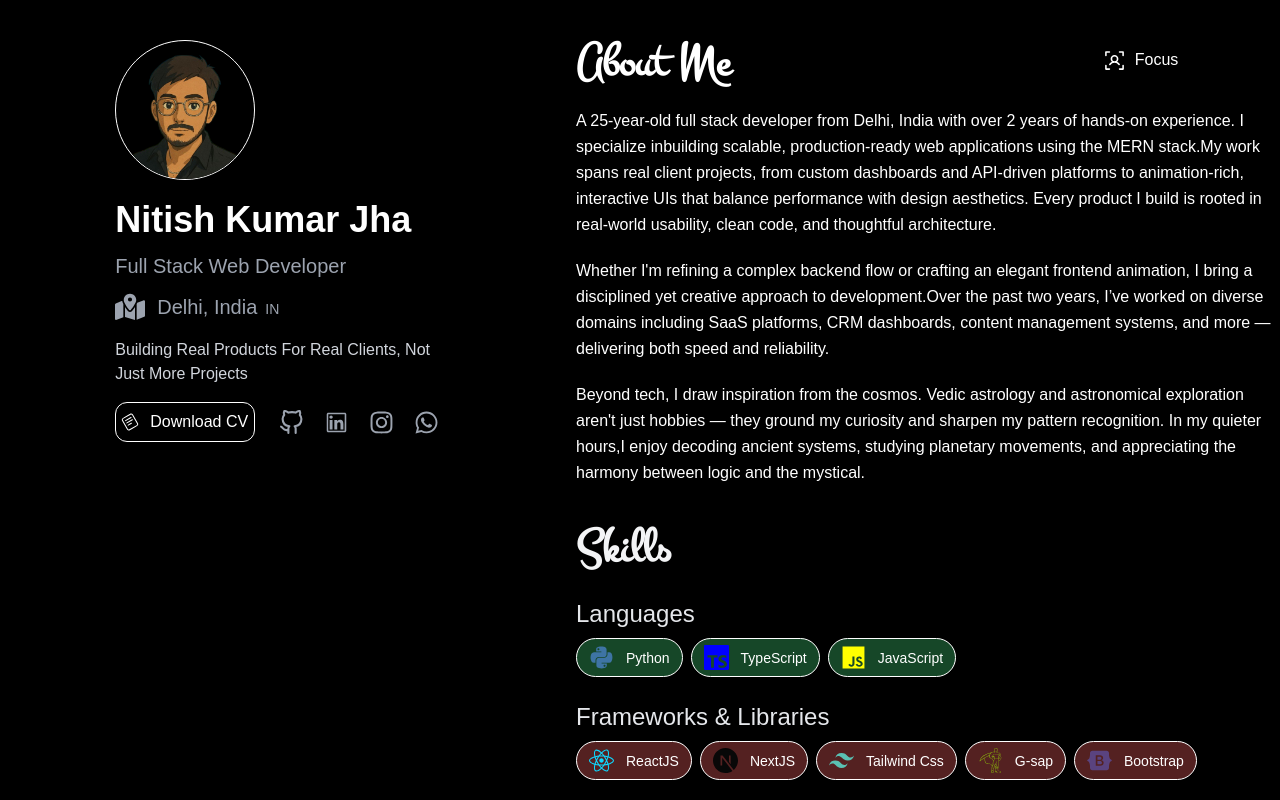
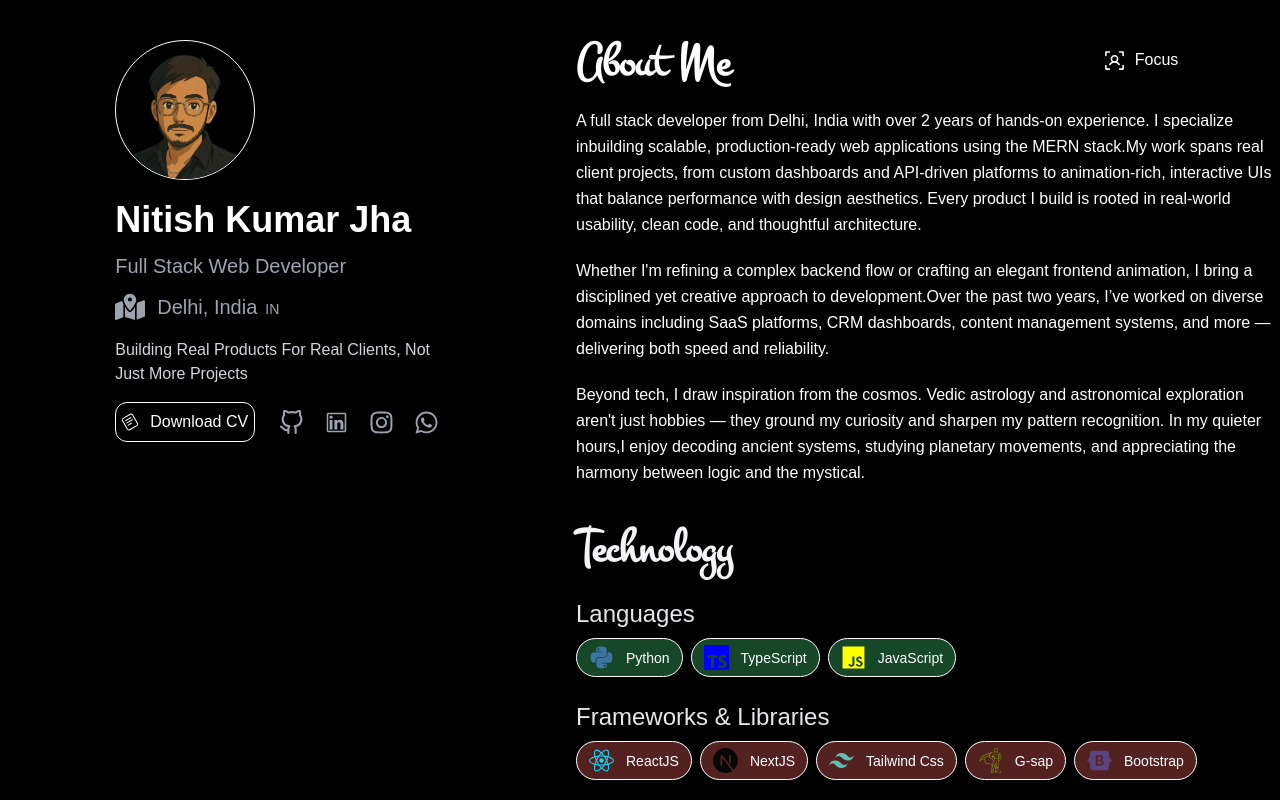
Before and after one commit to Nitishjhaa/next_port, a Next.js app: page / in a window 1280 px wide. Shown: the top 800 px of the page. Built offline with nearby package versions, Linux system fonts and the light colour scheme.

Commit message:
updated the links

```diff
--- a/src/app/components/About.jsx
+++ b/src/app/components/About.jsx
@@ -9,7 +9,7 @@ const About = ({ isFocused }) => {
             <div className="text-white text-md max-md:text-sm leading-relaxed max-w-3xl mt-5">
                 <p>
                     <span>
-                        A 25-year-old full stack developer from Delhi, India with over 2 years of hands-on experience.
+                        A full stack developer from Delhi, India with over 2 years of hands-on experience.
                     </span>
 
                     <span className={`${isFocused ? "opacity-0" : ""}`}>
--- a/src/app/components/Projects.jsx
+++ b/src/app/components/Projects.jsx
@@ -33,8 +33,8 @@ const Projects = () => {
         {
             img: "/images/ivory.png",
             name: "Ivory Interiors",
-            liveUrl: "https://www.shabadinteriors.com/",
-            techUsed: ["React", "Framer Motion", "Tailwind", "GSAP","Postgrsql"],
+            liveUrl: "http://ivorydesignstudios.info/",
+            techUsed: ["React", "Framer Motion", "Tailwind", "GSAP",],
             heighLight: [
                 "Built interactive and animated pages using Framer Motion and GSAP, bringing modern motion design to life.",
                 "The biggest challenge was synchronizing GSAP scroll animations with component-based React structure while maintaining performance.",
--- a/src/app/components/Skills.jsx
+++ b/src/app/components/Skills.jsx
@@ -30,7 +30,7 @@ export default function SkillsSection() {
 
     return (
         <div className="my-10">
-            <h2 className="text-5xl font-bold mb-6 text-gray-100 montez">Skills</h2>
+            <h2 className="text-5xl font-bold mb-6 text-gray-100 montez">Technology</h2>
 
             {/* Languages */}
             <div className="mb-4 ">
```
